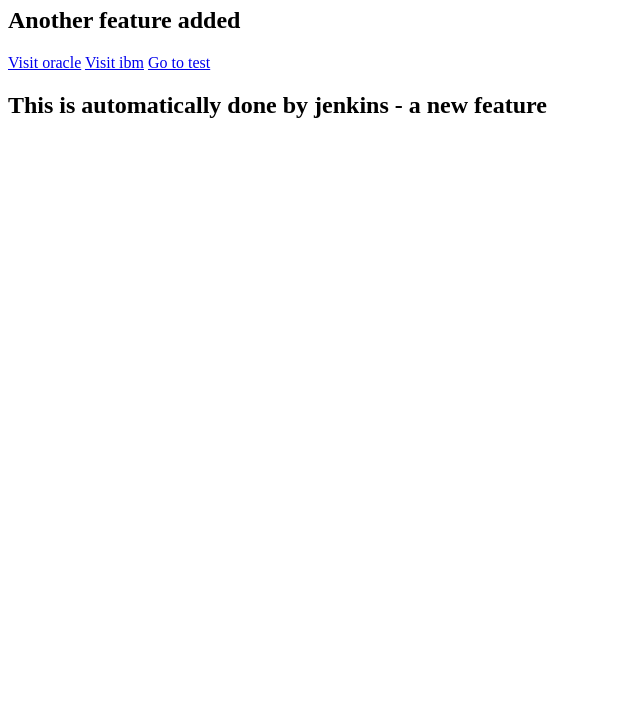
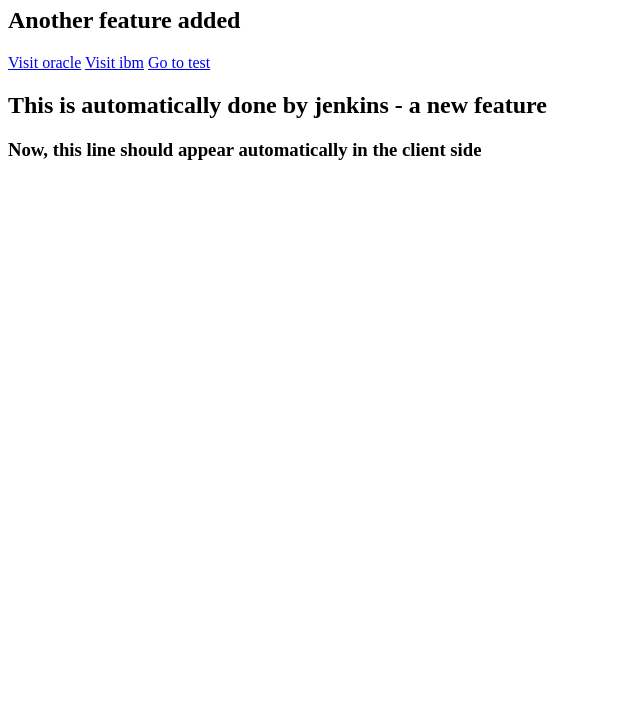
Before and after one commit to gurubbc/mywebapp2, a plain HTML site: page MyWebApp1/WebContent/index.html in a window 1280 px wide. Shown: the part 73-800 px from the top of the page, without its empty margins (0-640 px from the left). Drawn offline with Linux system fonts and the light colour scheme.

Commit message:
ci cd trial 1

```diff
--- a/MyWebApp1/WebContent/index.html
+++ b/MyWebApp1/WebContent/index.html
@@ -11,5 +11,6 @@
 <a href="https://www.ibm.com">Visit ibm</a>
 <a href="test.html">Go to test</a>
 <h2> This is automatically done by jenkins - a new feature</h2>
+<h3> Now, this line should appear automatically in the client side</h3>
 </body>
 </html>
```
